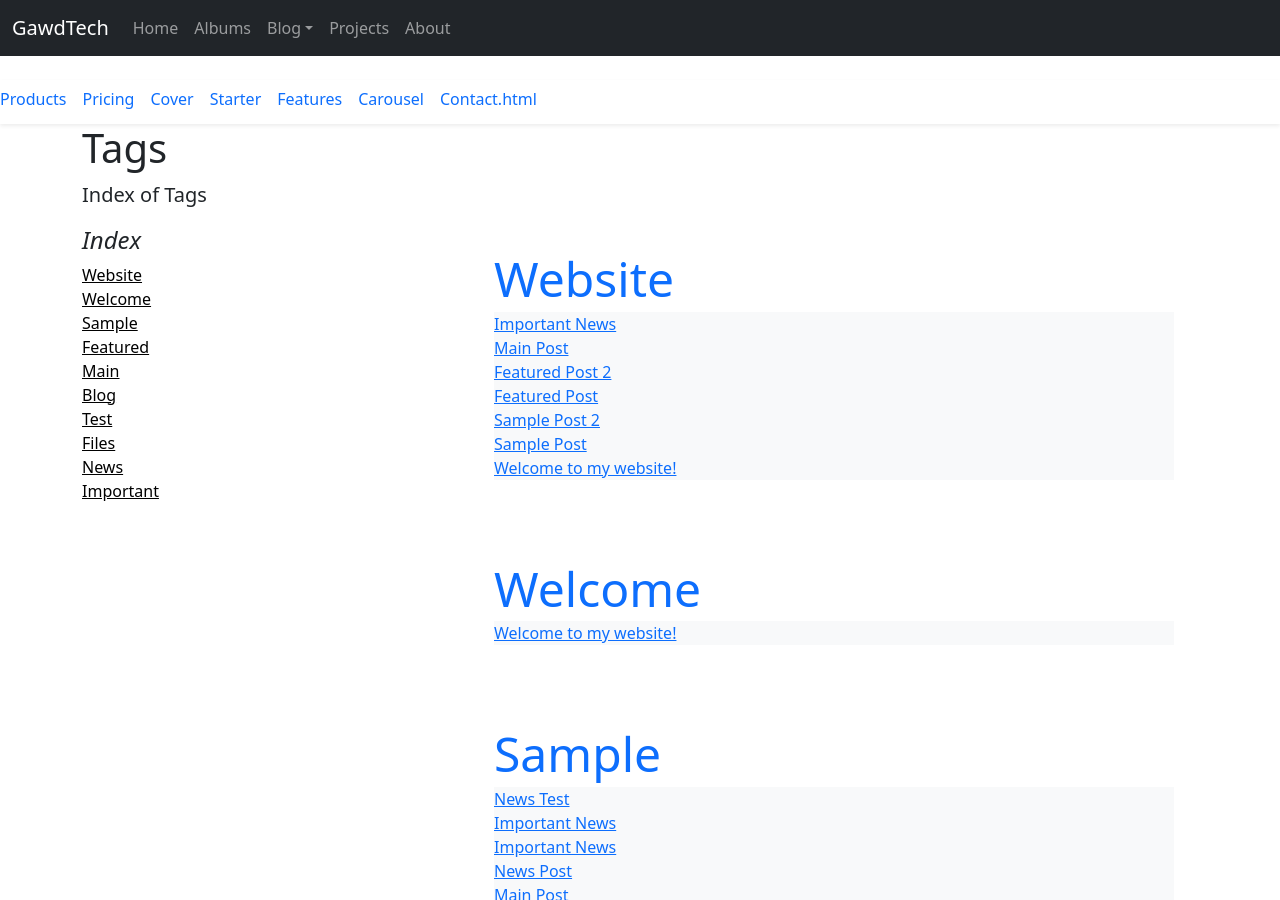
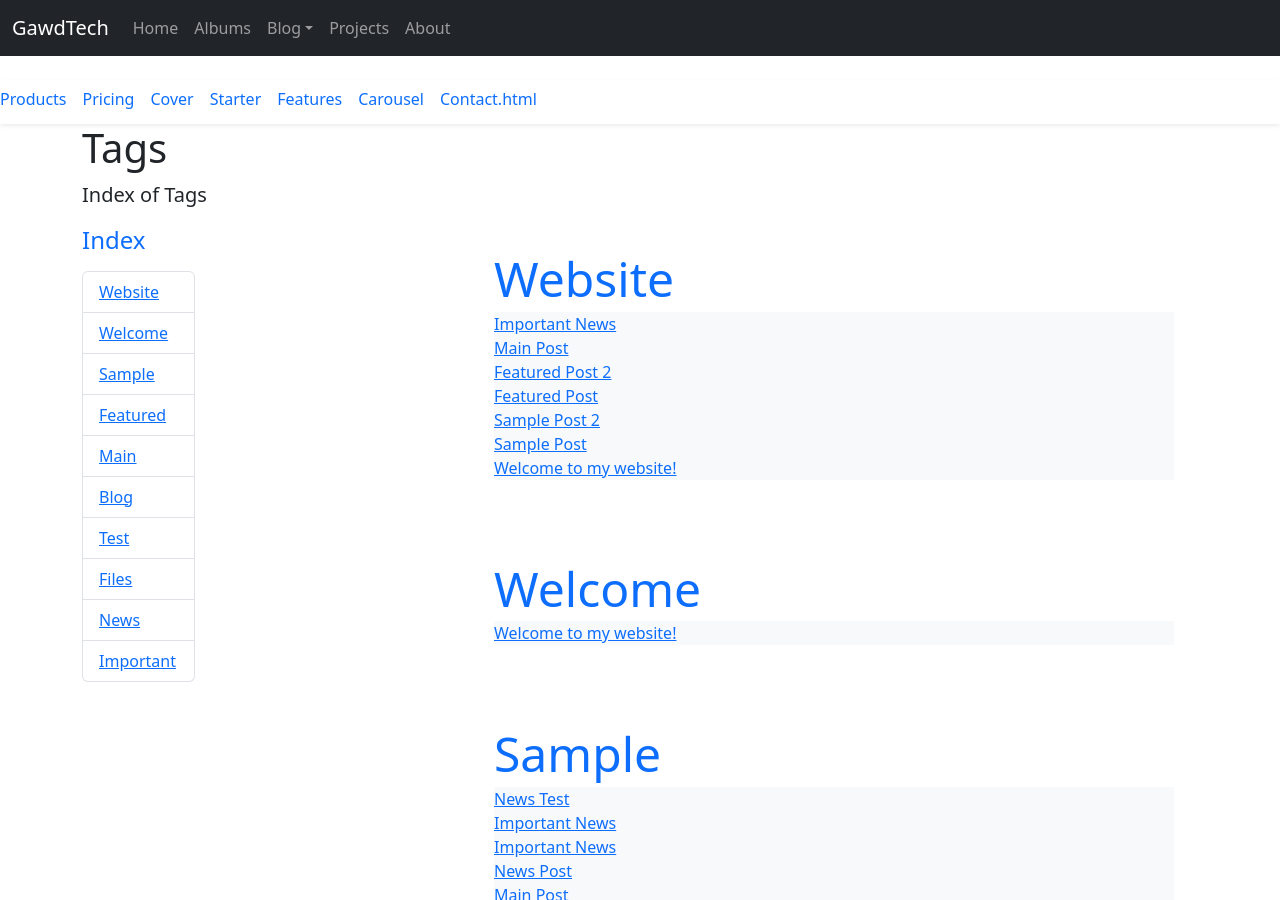
Before and after one commit to CoolV1994/Template-Bootstrap-5, a Jekyll site: the page built from tags.html, in a window 1280 px wide and 900 px high. Built offline with Jekyll 4.4.1, drawn with Linux system fonts in a browser that asks for light colours.

Commit message:
Update sidebar_index_tags.html

```diff
--- a/_includes/sidebar_index_tags.html
+++ b/_includes/sidebar_index_tags.html
@@ -1,8 +1,12 @@
-<div class="mb-3">
-  <h4 class="fst-italic">Index</h4>
-  <ul class="list-unstyled">
+<div class="col-md-5 col-lg-4 order-md-last">
+  <h4 class="d-flex justify-content-between align-items-center mb-3">
+    <span class="text-primary">Index</span>
+  </h4>
+  <ul class="list-group mb-3 bg-body-tertiary">
 {% for tag in site.tags %}
-    <li><a class="d-flex flex-column flex-lg-row gap-3 align-items-start align-items-lg-center link-body-emphasis" href="{{ site.baseurl }}/tags.html#{{ tag[0] }}">{{ tag[0] | capitalize }}</a></li>
+    <li class="list-group-item d-flex justify-content-between">
+      <a href="#{{ tag[0] }}">{{ tag[0] | capitalize }}</a>
+    </li>
 {% endfor %}
   </ul>
 </div>
```
